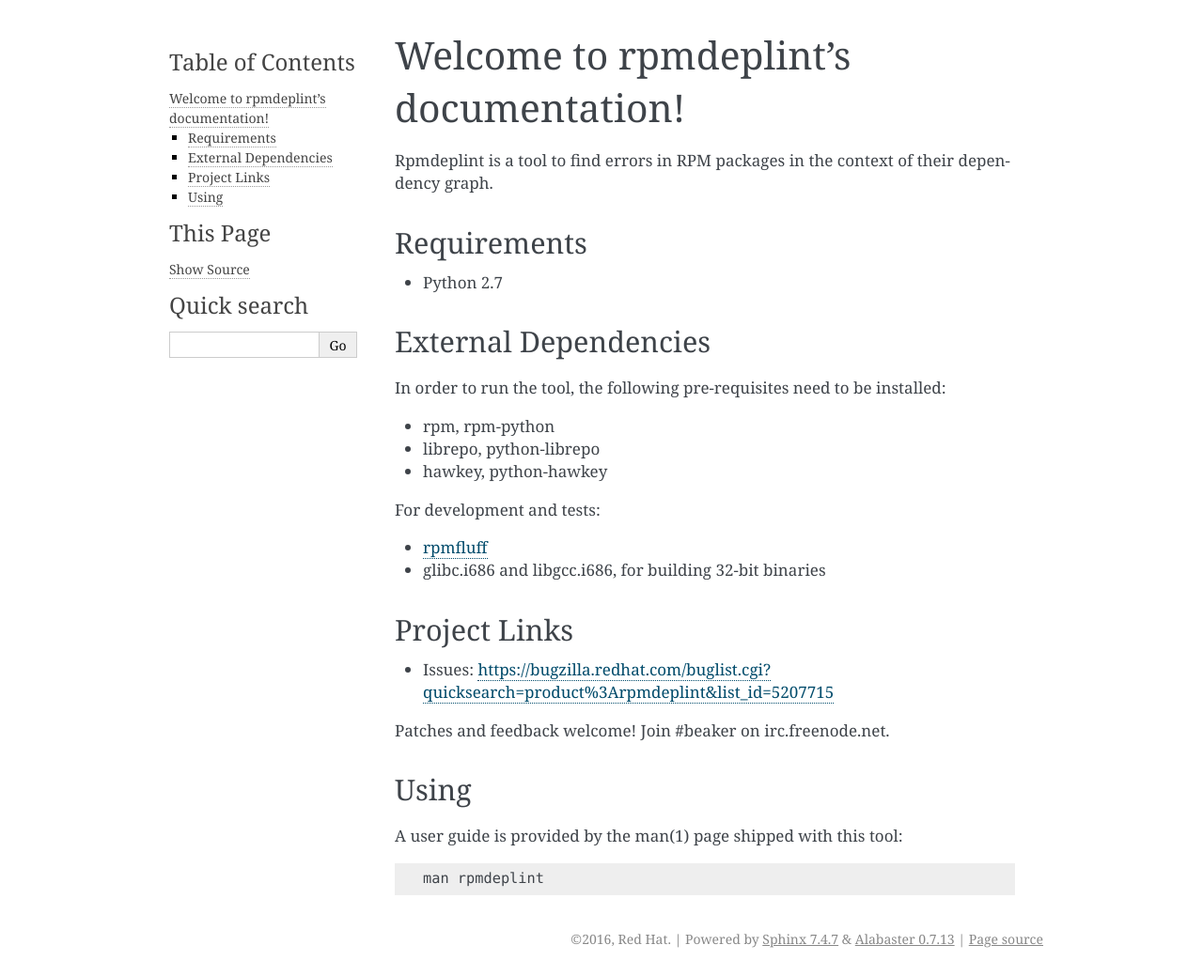
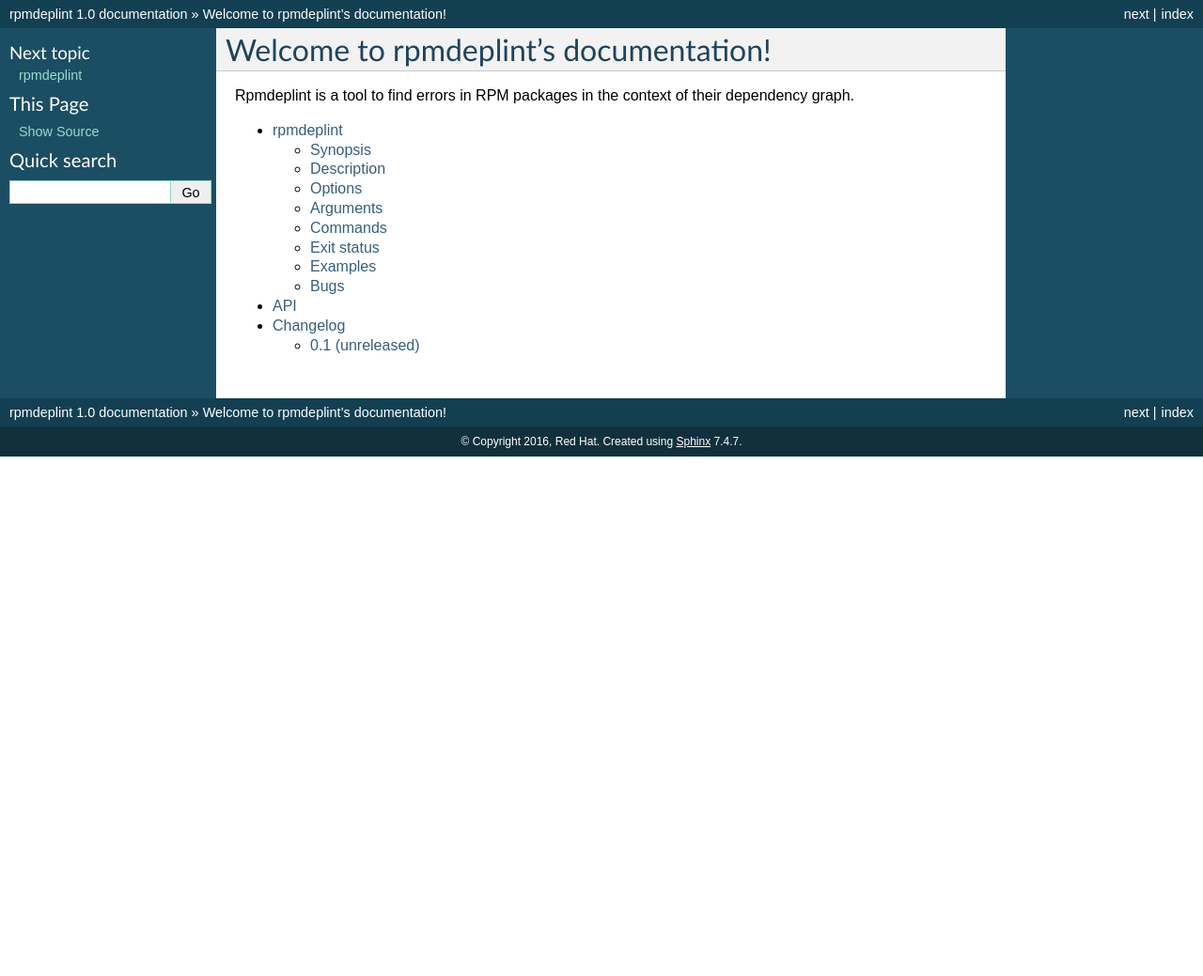
Before and after one commit to default-to-open/rpmdeplint, a Sphinx documentation site: the page built from docs/index.rst, in a window 1280 px wide. Shown: the whole page at 94% size. Built offline with Sphinx 7.4.7, drawn with Linux system fonts in a browser that asks for light colours; after the commit the page ends 900 px from its top, so only the background shows below that.

Commit message:
Add proper rpmdeplint documentation
This patch adds and cleans up missing documentation for rpmdeplint. It
splits up package documentation for PyPI and user documentation
published on readthedocs.

Bug: 1334133
Change-Id: I022cb622a876991cc0d03aae8ceac0da5f41aa8b

```diff
--- a/docs/conf.py
+++ b/docs/conf.py
@@ -1,5 +1,5 @@
 # -*- coding: utf-8 -*-
-extensions = []
+extensions = ['sphinx.ext.autodoc']
 templates_path = ['_templates']
 source_suffix = '.rst'
 # The master toctree document.
@@ -28,12 +28,12 @@
 
 # The theme to use for HTML and HTML Help pages.  See the documentation for
 # a list of builtin themes.
-html_theme = 'alabaster'
+html_theme = 'default'
 
 # Add any paths that contain custom static files (such as style sheets) here,
 # relative to this directory. They are copied after the builtin static files,
 # so a file named "default.css" will overwrite the builtin "default.css".
-html_static_path = ['_static']
+html_static_path = []
 # Output file base name for HTML help builder.
 htmlhelp_basename = 'rpmdeplintdoc'
 
--- a/docs/index.rst
+++ b/docs/index.rst
@@ -1,37 +1,13 @@
 Welcome to rpmdeplint's documentation!
 ======================================
 
-Rpmdeplint is a tool to find errors in RPM packages in the context of their dependency graph.
+Rpmdeplint is a tool to find errors in RPM packages in the context of their
+dependency graph.
 
-Requirements
-------------
 
-* Python 2.7
+.. toctree::
+   :maxdepth: 2
 
-External Dependencies
----------------------
-
-In order to run the tool, the following pre-requisites need to be installed:
-
-* rpm, rpm-python
-* librepo, python-librepo
-* hawkey, python-hawkey
-
-For development and tests:
-
-* `rpmfluff <https://fedorahosted.org/rpmfluff/>`_
-* glibc.i686 and libgcc.i686, for building 32-bit binaries
-
-Project Links
--------------
-
-* Issues: https://bugzilla.redhat.com/buglist.cgi?quicksearch=product%3Arpmdeplint&list_id=5207715
-
-Patches and feedback welcome! Join #beaker on irc.freenode.net.
-
-Using
------
-
-A user guide is provided by the man(1) page shipped with this tool::
-
-  man rpmdeplint
+   rpmdeplint
+   api
+   CHANGES
```
Also changed, not shown: README.rst (added, +40 -0 lines), docs/api.rst (added, +8 -0 lines), setup.py (+2 -5 lines).
